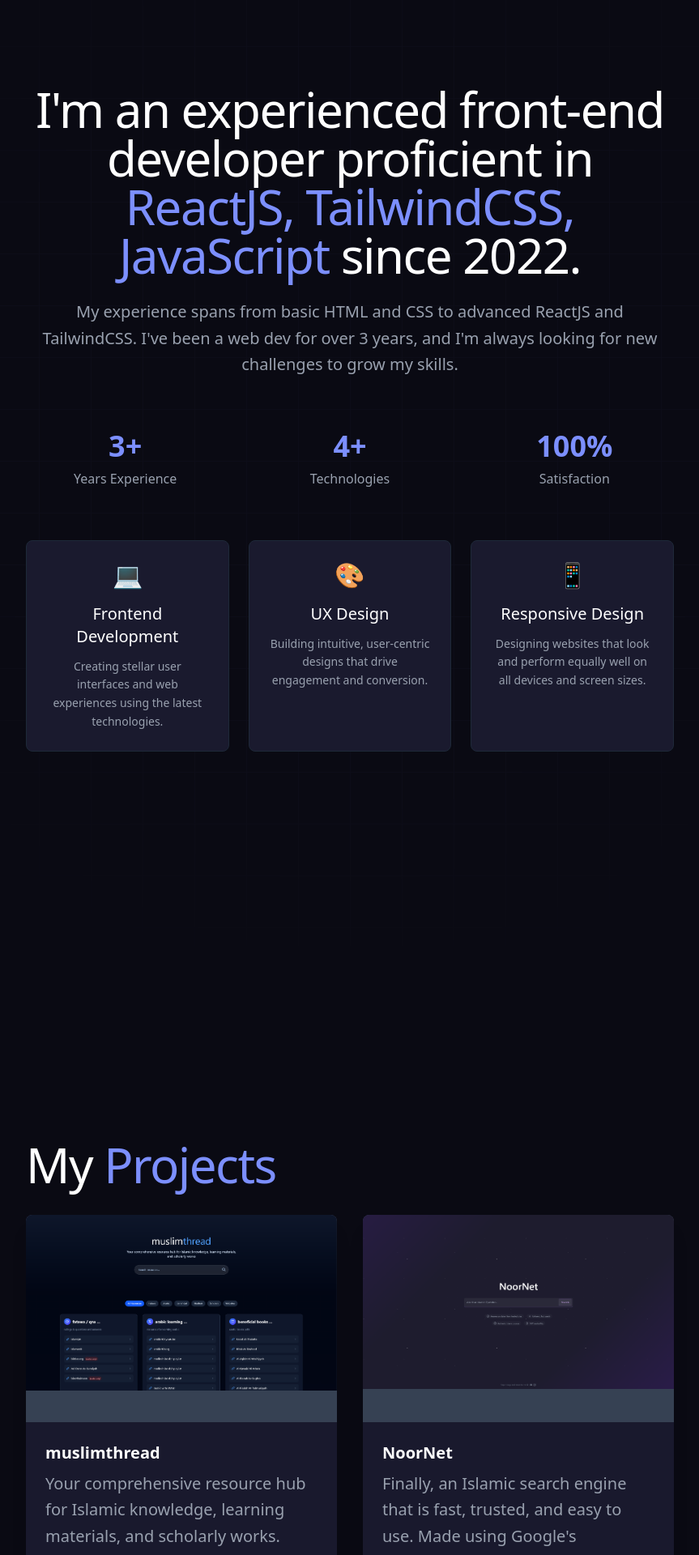
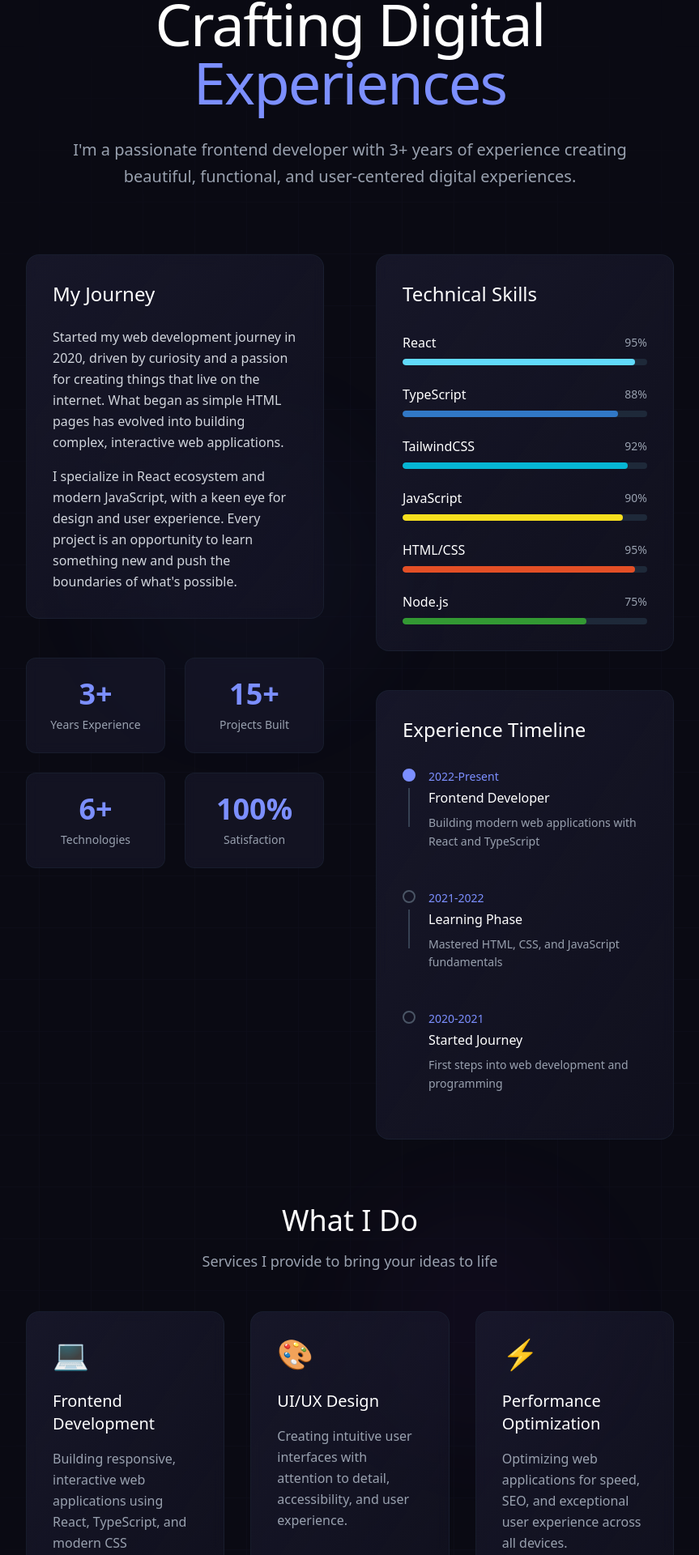
Before and after one commit to justifyman/justify, a React (Vite) app: page / in a window 1280 px wide. Shown: the part 1145-3065 px from the top of the page at 81% size, without its empty margins (208-1071 px from the left). Built offline with nearby package versions, Linux system fonts and the light colour scheme.

Commit message:
Redesign About section with modern layout

```diff
--- a/src/components/About.tsx
+++ b/src/components/About.tsx
@@ -1,66 +1,217 @@
 import { FC } from "react";
 
 const About: FC = () => {
+  const skills = [
+    { name: "React", level: 95, color: "#61DAFB" },
+    { name: "TypeScript", level: 88, color: "#3178C6" },
+    { name: "TailwindCSS", level: 92, color: "#06B6D4" },
+    { name: "JavaScript", level: 90, color: "#F7DF1E" },
+    { name: "HTML/CSS", level: 95, color: "#E34F26" },
+    { name: "Node.js", level: 75, color: "#339933" },
+  ];
+
+  const experiences = [
+    {
+      year: "2022-Present",
+      title: "Frontend Developer",
+      description: "Building modern web applications with React and TypeScript",
+      highlight: true
+    },
+    {
+      year: "2021-2022",
+      title: "Learning Phase",
+      description: "Mastered HTML, CSS, and JavaScript fundamentals",
+      highlight: false
+    },
+    {
+      year: "2020-2021",
+      title: "Started Journey",
+      description: "First steps into web development and programming",
+      highlight: false
+    }
+  ];
+
   return (
-    <div className="min-h-screen relative bg-[#0a0a13] flex items-center">
+    <div className="min-h-screen relative bg-[#0a0a13] py-20">
+      {/* Animated background elements */}
+      <div className="absolute inset-0 overflow-hidden">
+        <div className="absolute top-1/4 left-1/4 w-96 h-96 bg-[#7c8fff]/5 rounded-full blur-3xl animate-pulse"></div>
+        <div className="absolute bottom-1/4 right-1/4 w-80 h-80 bg-purple-500/5 rounded-full blur-3xl animate-pulse delay-1000"></div>
+      </div>
+
       {/* Subtle grid background */}
       <div className="absolute inset-0 bg-[linear-gradient(to_right,#1a1a2e_1px,transparent_1px),linear-gradient(to_bottom,#1a1a2e_1px,transparent_1px)] bg-[size:4rem_4rem] [mask-image:radial-gradient(ellipse_at_center,black_50%,transparent_80%)] opacity-20"></div>
 
-      <div className="relative z-10 w-full p-4 md:p-20 lg:p-60">
-        <div className="max-w-4xl mx-auto text-center">
+      <div className="relative z-10 w-full px-4 md:px-20 lg:px-60">
+        <div className="max-w-7xl mx-auto">
 
-          {/* Main Heading */}
-          <div className="mb-16">
-            <h2 className="text-3xl md:text-5xl lg:text-6xl font-light text-white tracking-tight mb-6">
-              I'm an experienced front-end developer proficient in
-              <span className="text-[#7c8fff]"> ReactJS, TailwindCSS, JavaScript</span> since 2022.
+          {/* Header Section */}
+          <div className="text-center mb-20">
+            <div className="inline-block mb-6">
+              <span className="text-[#7c8fff] text-sm font-medium tracking-wider uppercase">About Me</span>
+            </div>
+            <h2 className="text-4xl md:text-6xl lg:text-7xl font-light text-white tracking-tight mb-8">
+              Crafting Digital
+              <br />
+              <span className="text-[#7c8fff]">Experiences</span>
             </h2>
             <p className="text-gray-400 text-lg md:text-xl max-w-3xl mx-auto leading-relaxed">
-              My experience spans from basic HTML and CSS to advanced ReactJS and TailwindCSS.
-              I've been a web dev for over 3 years, and I'm always looking for new challenges to grow my skills.
+              I'm a passionate frontend developer with 3+ years of experience creating
+              beautiful, functional, and user-centered digital experiences.
             </p>
           </div>
 
-          {/* Stats */}
-          <div className="grid grid-cols-2 md:grid-cols-3 gap-8 mb-16">
-            <div className="text-center">
-              <div className="text-3xl md:text-4xl font-bold text-[#7c8fff] mb-2">3+</div>
-              <div className="text-gray-400 text-sm md:text-base">Years Experience</div>
+          {/* Main Content Grid */}
+          <div className="grid grid-cols-1 lg:grid-cols-2 gap-16 mb-20">
+
+            {/* Left Column - Story & Stats */}
+            <div className="space-y-12">
+
+              {/* Personal Story */}
+              <div className="bg-gradient-to-br from-[#1a1a2e]/80 to-[#1a1a2e]/40 backdrop-blur-sm p-8 rounded-2xl border border-gray-800/50">
+                <h3 className="text-2xl font-medium text-white mb-6">My Journey</h3>
+                <div className="space-y-4 text-gray-300 leading-relaxed">
+                  <p>
+                    Started my web development journey in 2020, driven by curiosity and
+                    a passion for creating things that live on the internet. What began
+                    as simple HTML pages has evolved into building complex, interactive
+                    web applications.
+                  </p>
+                  <p>
+                    I specialize in React ecosystem and modern JavaScript, with a keen
+                    eye for design and user experience. Every project is an opportunity
+                    to learn something new and push the boundaries of what's possible.
+                  </p>
+                </div>
+              </div>
+
+              {/* Stats Grid */}
+              <div className="grid grid-cols-2 gap-6">
+                <div className="bg-[#1a1a2e]/60 backdrop-blur-sm p-6 rounded-xl border border-gray-800/50 text-center group hover:border-[#7c8fff]/30 transition-all duration-300">
+                  <div className="text-3xl md:text-4xl font-bold text-[#7c8fff] mb-2 group-hover:scale-110 transition-transform duration-300">3+</div>
+                  <div className="text-gray-400 text-sm">Years Experience</div>
+                </div>
+                <div className="bg-[#1a1a2e]/60 backdrop-blur-sm p-6 rounded-xl border border-gray-800/50 text-center group hover:border-[#7c8fff]/30 transition-all duration-300">
+                  <div className="text-3xl md:text-4xl font-bold text-[#7c8fff] mb-2 group-hover:scale-110 transition-transform duration-300">15+</div>
+                  <div className="text-gray-400 text-sm">Projects Built</div>
+                </div>
+                <div className="bg-[#1a1a2e]/60 backdrop-blur-sm p-6 rounded-xl border border-gray-800/50 text-center group hover:border-[#7c8fff]/30 transition-all duration-300">
+                  <div className="text-3xl md:text-4xl font-bold text-[#7c8fff] mb-2 group-hover:scale-110 transition-transform duration-300">6+</div>
+                  <div className="text-gray-400 text-sm">Technologies</div>
+                </div>
+                <div className="bg-[#1a1a2e]/60 backdrop-blur-sm p-6 rounded-xl border border-gray-800/50 text-center group hover:border-[#7c8fff]/30 transition-all duration-300">
+                  <div className="text-3xl md:text-4xl font-bold text-[#7c8fff] mb-2 group-hover:scale-110 transition-transform duration-300">100%</div>
+                  <div className="text-gray-400 text-sm">Satisfaction</div>
+                </div>
+              </div>
+
             </div>
-            <div className="text-center">
-              <div className="text-3xl md:text-4xl font-bold text-[#7c8fff] mb-2">4+</div>
-              <div className="text-gray-400 text-sm md:text-base">Technologies</div>
-            </div>
-            <div className="text-center">
-              <div className="text-3xl md:text-4xl font-bold text-[#7c8fff] mb-2">100%</div>
-              <div className="text-gray-400 text-sm md:text-base">Satisfaction</div>
+
+            {/* Right Column - Skills & Experience */}
+            <div className="space-y-12">
+
+              {/* Skills Section */}
+              <div className="bg-gradient-to-br from-[#1a1a2e]/80 to-[#1a1a2e]/40 backdrop-blur-sm p-8 rounded-2xl border border-gray-800/50">
+                <h3 className="text-2xl font-medium text-white mb-8">Technical Skills</h3>
+                <div className="space-y-6">
+                  {skills.map((skill, index) => (
+                    <div key={skill.name} className="group">
+                      <div className="flex justify-between items-center mb-2">
+                        <span className="text-white font-medium">{skill.name}</span>
+                        <span className="text-gray-400 text-sm">{skill.level}%</span>
+                      </div>
+                      <div className="w-full bg-gray-800 rounded-full h-2 overflow-hidden">
+                        <div
+                          className="h-full rounded-full transition-all duration-1000 ease-out group-hover:brightness-110"
+                          style={{
+                            width: `${skill.level}%`,
+                            backgroundColor: skill.color,
+                            animationDelay: `${index * 100}ms`
+                          }}
+                        ></div>
+                      </div>
+                    </div>
+                  ))}
+                </div>
+              </div>
+
+              {/* Experience Timeline */}
+              <div className="bg-gradient-to-br from-[#1a1a2e]/80 to-[#1a1a2e]/40 backdrop-blur-sm p-8 rounded-2xl border border-gray-800/50">
+                <h3 className="text-2xl font-medium text-white mb-8">Experience Timeline</h3>
+                <div className="space-y-6">
+                  {experiences.map((exp, index) => (
+                    <div key={index} className="flex gap-4 group">
+                      <div className="flex flex-col items-center">
+                        <div className={`w-4 h-4 rounded-full border-2 ${
+                          exp.highlight
+                            ? 'bg-[#7c8fff] border-[#7c8fff]'
+                            : 'bg-transparent border-gray-600'
+                        } group-hover:scale-125 transition-transform duration-300`}></div>
+                        {index < experiences.length - 1 && (
+                          <div className="w-0.5 h-12 bg-gray-700 mt-2"></div>
+                        )}
+                      </div>
+                      <div className="flex-1 pb-6">
+                        <div className="text-[#7c8fff] text-sm font-medium mb-1">{exp.year}</div>
+                        <h4 className="text-white font-medium mb-2">{exp.title}</h4>
+                        <p className="text-gray-400 text-sm leading-relaxed">{exp.description}</p>
+                      </div>
+                    </div>
+                  ))}
+                </div>
+              </div>
+
             </div>
           </div>
 
-          {/* Services */}
-          <div className="grid grid-cols-1 md:grid-cols-3 gap-6">
-            <div className="bg-[#1a1a2e] p-6 rounded-lg border border-gray-800 hover:border-[#7c8fff]/30 transition-all duration-300 hover:transform hover:scale-105">
-              <div className="text-[#7c8fff] text-3xl mb-4">💻</div>
-              <h3 className="text-white text-xl mb-3 font-medium">Frontend Development</h3>
-              <p className="text-gray-400 text-sm leading-relaxed">
-                Creating stellar user interfaces and web experiences using the latest technologies.
-              </p>
+          {/* Services Section */}
+          <div className="mb-20">
+            <div className="text-center mb-12">
+              <h3 className="text-3xl md:text-4xl font-light text-white mb-4">What I Do</h3>
+              <p className="text-gray-400 text-lg">Services I provide to bring your ideas to life</p>
             </div>
 
-            <div className="bg-[#1a1a2e] p-6 rounded-lg border border-gray-800 hover:border-[#7c8fff]/30 transition-all duration-300 hover:transform hover:scale-105">
-              <div className="text-[#7c8fff] text-3xl mb-4">🎨</div>
-              <h3 className="text-white text-xl mb-3 font-medium">UX Design</h3>
-              <p className="text-gray-400 text-sm leading-relaxed">
-                Building intuitive, user-centric designs that drive engagement and conversion.
+            <div className="grid grid-cols-1 md:grid-cols-3 gap-8">
+              <div className="bg-gradient-to-br from-[#1a1a2e]/80 to-[#1a1a2e]/40 backdrop-blur-sm p-8 rounded-2xl border border-gray-800/50 hover:border-[#7c8fff]/30 transition-all duration-500 hover:transform hover:scale-105 group">
+                <div className="text-[#7c8fff] text-4xl mb-6 group-hover:scale-110 transition-transform duration-300">💻</div>
+                <h4 className="text-white text-xl mb-4 font-medium">Frontend Development</h4>
+                <p className="text-gray-400 leading-relaxed">
+                  Building responsive, interactive web applications using React, TypeScript, and modern CSS frameworks.
+                </p>
+              </div>
+
+              <div className="bg-gradient-to-br from-[#1a1a2e]/80 to-[#1a1a2e]/40 backdrop-blur-sm p-8 rounded-2xl border border-gray-800/50 hover:border-[#7c8fff]/30 transition-all duration-500 hover:transform hover:scale-105 group">
+                <div className="text-[#7c8fff] text-4xl mb-6 group-hover:scale-110 transition-transform duration-300">🎨</div>
+                <h4 className="text-white text-xl mb-4 font-medium">UI/UX Design</h4>
+                <p className="text-gray-400 leading-relaxed">
+                  Creating intuitive user interfaces with attention to detail, accessibility, and user experience.
+                </p>
+              </div>
+
+              <div className="bg-gradient-to-br from-[#1a1a2e]/80 to-[#1a1a2e]/40 backdrop-blur-sm p-8 rounded-2xl border border-gray-800/50 hover:border-[#7c8fff]/30 transition-all duration-500 hover:transform hover:scale-105 group">
+                <div className="text-[#7c8fff] text-4xl mb-6 group-hover:scale-110 transition-transform duration-300">⚡</div>
+                <h4 className="text-white text-xl mb-4 font-medium">Performance Optimization</h4>
+                <p className="text-gray-400 leading-relaxed">
+                  Optimizing web applications for speed, SEO, and exceptional user experience across all devices.
+                </p>
+              </div>
+            </div>
+          </div>
+
+          {/* Call to Action */}
+          <div className="text-center">
+            <div className="bg-gradient-to-r from-[#7c8fff]/10 to-purple-500/10 backdrop-blur-sm p-12 rounded-3xl border border-[#7c8fff]/20">
+              <h3 className="text-3xl font-light text-white mb-4">Ready to work together?</h3>
+              <p className="text-gray-400 text-lg mb-8 max-w-2xl mx-auto">
+                Let's create something amazing. I'm always excited to take on new challenges
+                and bring innovative ideas to life.
               </p>
-            </div>
-
-            <div className="bg-[#1a1a2e] p-6 rounded-lg border border-gray-800 hover:border-[#7c8fff]/30 transition-all duration-300 hover:transform hover:scale-105">
-              <div className="text-[#7c8fff] text-3xl mb-4">📱</div>
-              <h3 className="text-white text-xl mb-3 font-medium">Responsive Design</h3>
-              <p className="text-gray-400 text-sm leading-relaxed">
-                Designing websites that look and perform equally well on all devices and screen sizes.
-              </p>
+              <a
+                href="#contact"
+                className="inline-block bg-[#7c8fff] text-black px-8 py-4 rounded-xl hover:bg-indigo-500 transition-all duration-300 font-medium hover:transform hover:scale-105 hover:shadow-lg hover:shadow-[#7c8fff]/25"
+              >
+                Let's Talk
+              </a>
             </div>
           </div>
 
```
